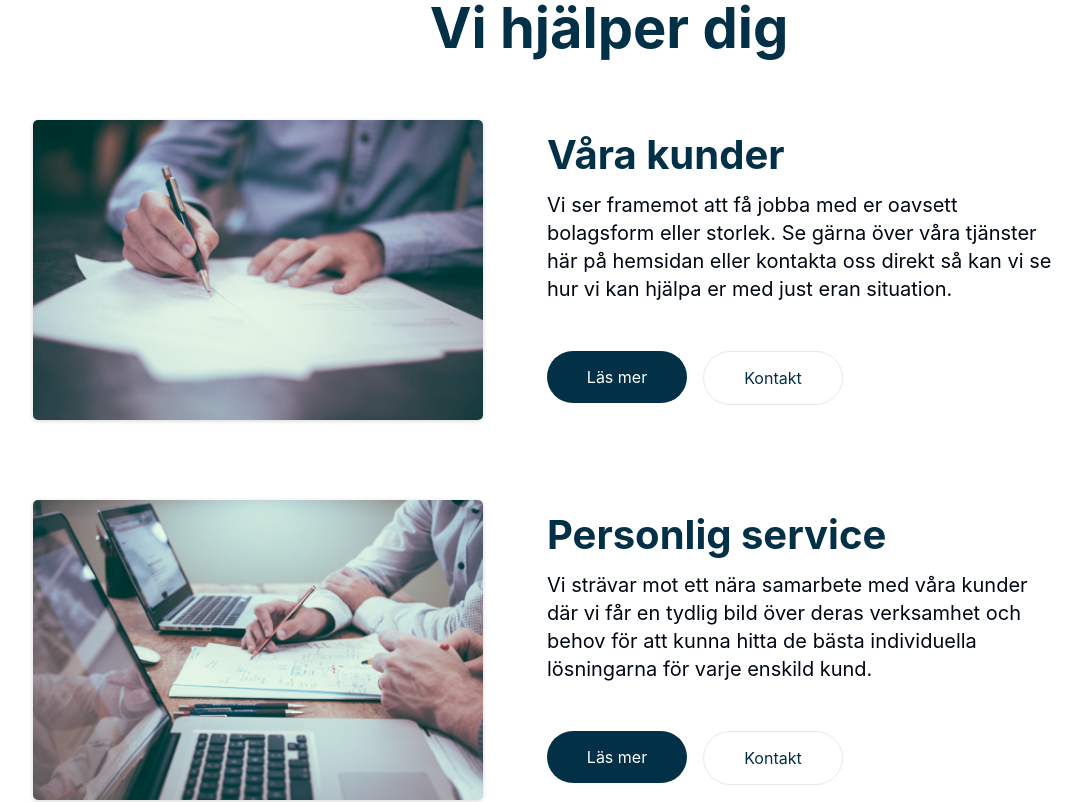
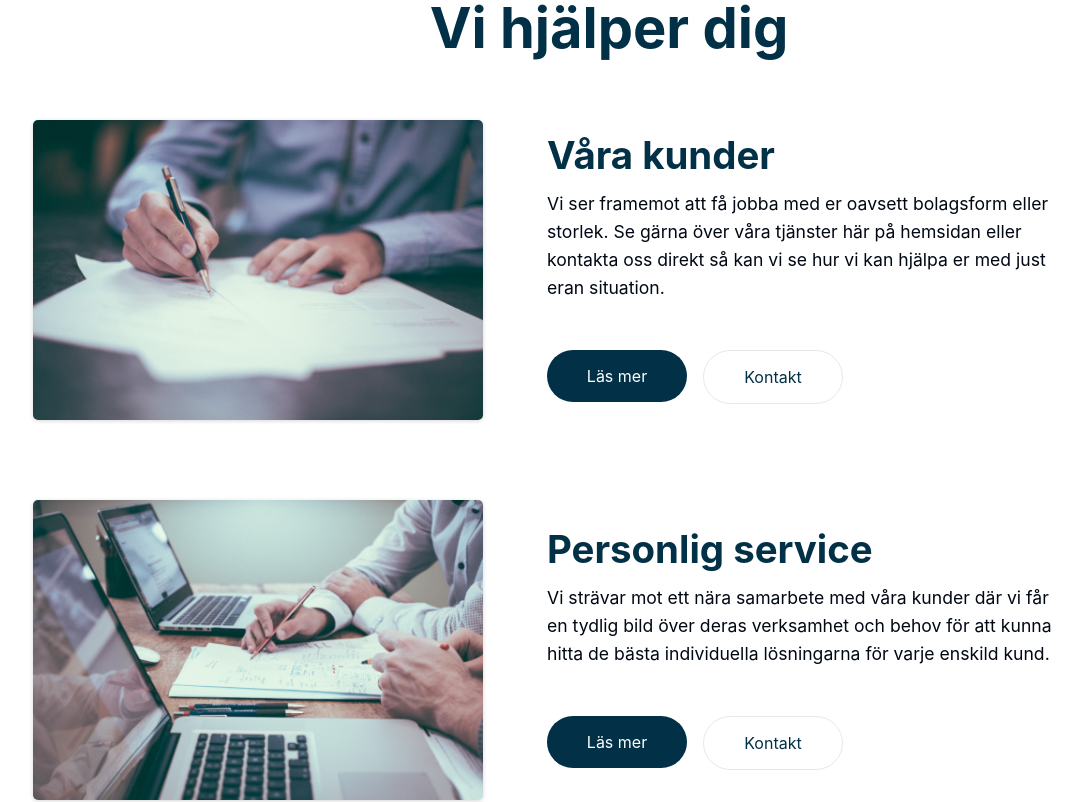
Before and after one commit to JockeHTML/rockfield-redovisning, a Next.js app: page / in a window 1280 px wide. Shown: the part 840-1642 px from the top of the page, without its empty margins (31-1113 px from the left). Built offline with nearby package versions, Linux system fonts and the light colour scheme.

Commit message:
added a few animations

```diff
--- a/components/contact/content.module.css
+++ b/components/contact/content.module.css
@@ -1,12 +1,8 @@
 .content {
   margin: auto;
-  width: 60%;
+  width: 55%;
   padding: var(--padding4) 0 var(--padding8) 0;
   display: flex;
-}
-
-.text p {
-  width: 80%;
 }
 
 .text h2 {
--- a/components/gdpr/content.module.css
+++ b/components/gdpr/content.module.css
@@ -28,11 +28,7 @@
 
 .text {
   margin-left: 4rem;
-  width: 35%;
-}
-
-.text p {
-  width: 80%;
+  width: 30%;
 }
 
 .text h2 {
--- a/components/home/aboutUs/AboutUs.js
+++ b/components/home/aboutUs/AboutUs.js
@@ -1,12 +1,18 @@
-import React from "react";
+import React, { useEffect } from "react";
 import classes from "./aboutUs.module.css";
 import Image from "./Image";
 import Text from "./Text";
+import Aos from "aos";
+import "aos/dist/aos.css";
 
 const AboutUs = () => {
+  useEffect(() => {
+    Aos.init({ duration: 2000 });
+  }, []);
+
   return (
     <div className={classes.aboutUs}>
-      <div className={classes.content}>
+      <div data-aos="fade-left" className={classes.content}>
         <Image />
         <Text />
       </div>
--- a/components/home/forWho/ForWho.js
+++ b/components/home/forWho/ForWho.js
@@ -1,15 +1,21 @@
-import React from "react";
+import React, { useEffect } from "react";
 import classes from "./forWho.module.css";
 import Image from "./Image";
 import Text from "./Text";
+import Aos from "aos";
+import "aos/dist/aos.css";
 
 const forWho = () => {
+  useEffect(() => {
+    Aos.init({ duration: 1000 });
+  }, []);
+
   return (
     <div className={classes.forWho}>
       <span className={classes.title}>
         <h1>Vi hjälper dig</h1>
       </span>
-      <div className={classes.content}>
+      <div data-aos="fade-left" className={classes.content}>
         <Image />
         <Text />
       </div>
--- a/components/home/products/Product.js
+++ b/components/home/products/Product.js
@@ -1,4 +1,4 @@
-import React from "react";
+import React, { useEffect } from "react";
 import classes from "./product.module.css";
 import {
   ChatIcon,
@@ -7,6 +7,8 @@ import {
   BookOpenIcon,
 } from "@heroicons/react/outline";
 import Link from "next/link";
+import Aos from "aos";
+import "aos/dist/aos.css";
 
 const Product = ({ title, text, link }) => {
   const showIcon = () => {
@@ -24,8 +26,12 @@ const Product = ({ title, text, link }) => {
     }
   };
 
+  useEffect(() => {
+    Aos.init({ duration: 1000 });
+  }, []);
+
   return (
-    <div className={classes.product}>
+    <div data-aos="fade-in" className={classes.product}>
       {showIcon()}
       <h2>{title}</h2>
       <p>{text}</p>
--- a/components/layout/header.module.css
+++ b/components/layout/header.module.css
@@ -42,7 +42,7 @@
   display: flex;
   flex-direction: column;
   position: absolute;
-  margin-top: 2.5rem;
+  margin-top: 2.1rem;
   box-shadow: rgba(0, 0, 0, 0.16) 0px 1px 4px;
   background-color: var(--white);
   transition: all 250ms linear;
--- a/components/layout/menu.module.css
+++ b/components/layout/menu.module.css
@@ -40,6 +40,7 @@
 .menuOpen {
   transition: all 400ms ease-out;
   display: flex;
+  padding-top: 1rem;
   justify-content: center;
   align-items: center;
   position: fixed;
--- a/components/ui/services.module.css
+++ b/components/ui/services.module.css
@@ -1,11 +1,7 @@
 .services {
-  width: 60%;
+  width: 55%;
   padding: var(--padding4) 0 0 0;
   display: flex;
-}
-
-.text p {
-  width: 80%;
 }
 
 .text h2 {
--- a/package.json
+++ b/package.json
@@ -10,6 +10,7 @@
   },
   "dependencies": {
     "@heroicons/react": "^1.0.0",
+    "aos": "^2.3.4",
     "next": "10.1.3",
     "react": "17.0.2",
     "react-dom": "17.0.2"
--- a/styles/globals.css
+++ b/styles/globals.css
@@ -31,10 +31,10 @@ a {
   --size2: 0.5rem;
   --size3: 0.75rem;
   --size4: 1rem;
-  --size5: 1.25rem;
+  --size5: 1.1rem;
   --size6: 1.5rem;
   --size8: 2rem;
-  --size10: 2.5rem;
+  --size10: 2.4rem;
   --size12: 3rem;
   --size16: 3.5rem;
   --size18: 4rem;
```
Also changed, not shown: 1 other file (tests, documents, lock files or other folders).
